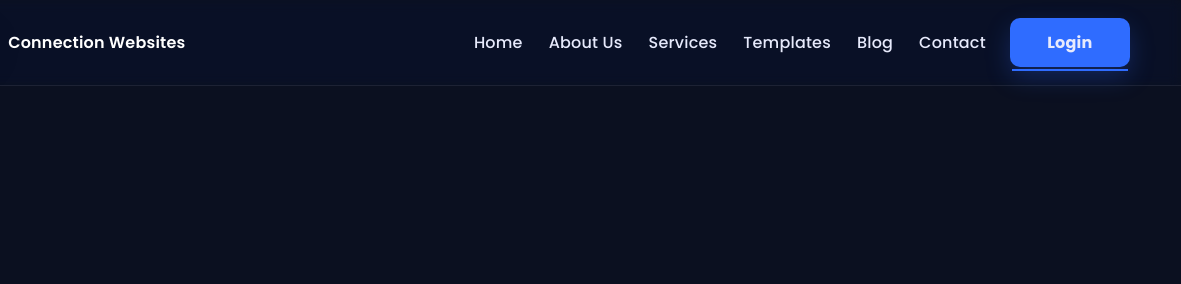
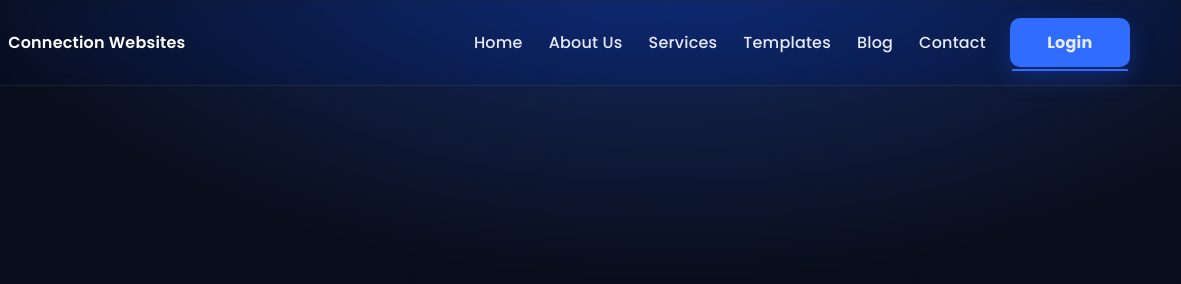
Before and after one commit to logandeveloper1000/connection-websites, a plain HTML site: page login.html in a window 1280 px wide. Shown: the full height of the page, 99-1280 px from the left. Drawn offline with Linux system fonts and the light colour scheme.

Commit message:
updating

```diff
--- a/login.html
+++ b/login.html
@@ -37,8 +37,10 @@
         </nav>
     </header>
 
+    <div class="page-hero" style="height: 100vh;">
 
 
+    </div>
   <script src="script/script.js"></script>
 </body>
 </html>
```
